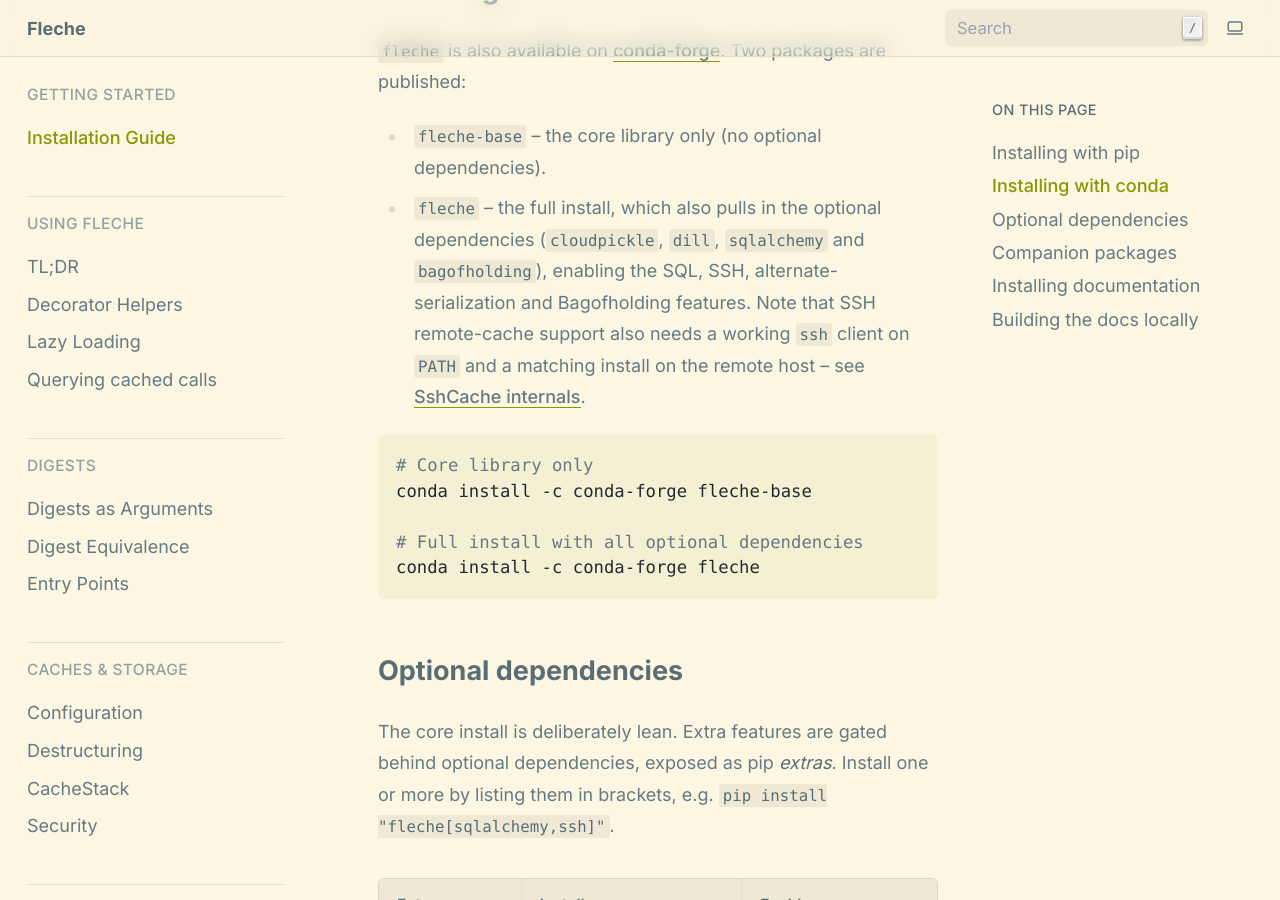
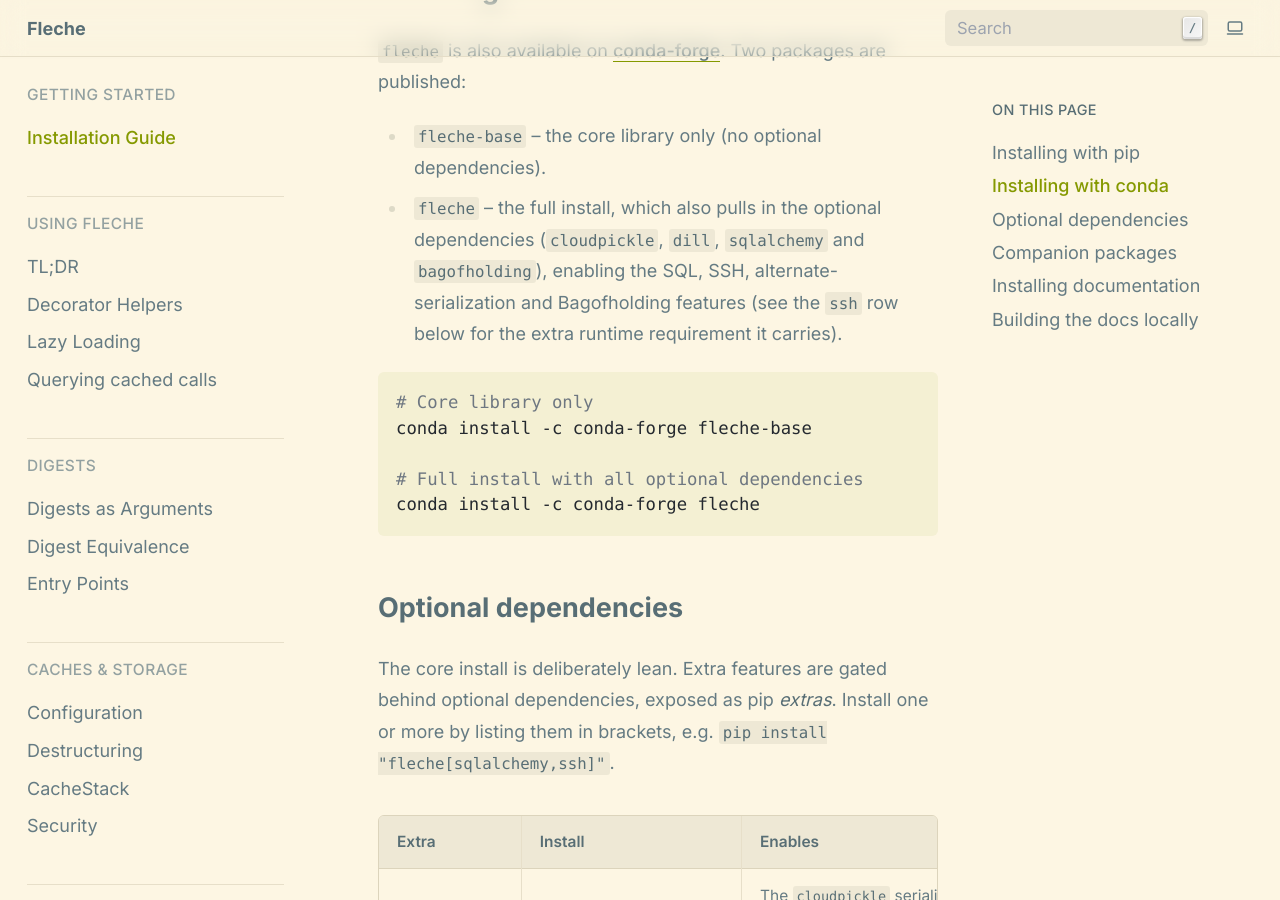
Before and after one commit to pmrv/fleche, a Sphinx documentation site: the page built from docs/installation.rst, in a window 1280 px wide and 900 px high, scrolled down 452 px. Built offline with Sphinx 7.4.7, drawn with Linux system fonts in a browser that asks for light colours; pages that are not in the unit, such as notebooks, are missing from menus.

Commit message:
docs(installation): dedupe SSH caveat (#964)
## Summary

Part of a scheduled documentation audit (cross-referencing every `docs/`
page against the actual `src/fleche` source and running every code
example). `docs/installation.rst` had no factual errors — every extras
name, Python version claim, and command was verified — but one
redundancy:

- The "SSH remote-cache support also needs a working `ssh` client on
`PATH` and a matching install on the remote host" caveat was stated in
full twice within the same page: once in the "Installing with conda"
section, and again nearly verbatim in the `ssh` extra's row of the
extras table a few paragraphs later.

## Changes

- Trim the conda-section mention to a forward reference to the extras
table, which keeps the full explanation in its natural home (alongside
every other extra's caveats).

## Test plan

- [x] `sphinx-build -b html docs/ /tmp/sphinx_out` completes with no
warnings/errors.
- [x] All `pip install`/`conda install` commands and extras names on the
page were verified against `pyproject.toml` (unchanged by this PR).

🤖 Generated with [Claude Code](https://claude.com/claude-code)

https://claude.ai/code/session_01AZWTP2aL8q1M6S1UQkMB3R

---
_Generated by [Claude
Code](https://claude.ai/code/session_01AZWTP2aL8q1M6S1UQkMB3R)_

Co-authored-by: Claude <noreply@anthropic.com>

```diff
--- a/docs/installation.rst
+++ b/docs/installation.rst
@@ -19,9 +19,8 @@ packages are published:
 * ``fleche-base`` -- the core library only (no optional dependencies).
 * ``fleche`` -- the full install, which also pulls in the optional dependencies
   (``cloudpickle``, ``dill``, ``sqlalchemy`` and ``bagofholding``), enabling the
-  SQL, SSH, alternate-serialization and Bagofholding features. Note that SSH
-  remote-cache support also needs a working ``ssh`` client on ``PATH`` and a
-  matching install on the remote host -- see :doc:`dev/ssh_cache`.
+  SQL, SSH, alternate-serialization and Bagofholding features (see the ``ssh``
+  row below for the extra runtime requirement it carries).
 
 .. code-block:: bash
 
```
